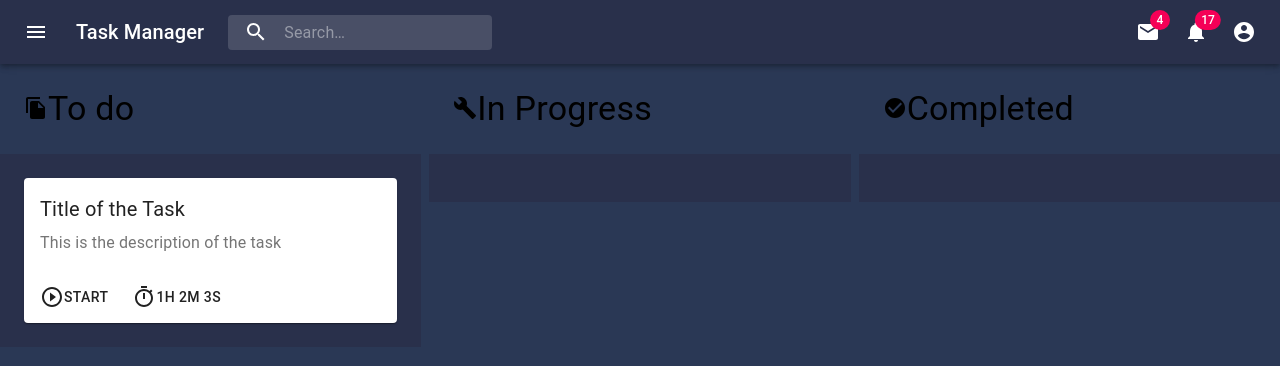
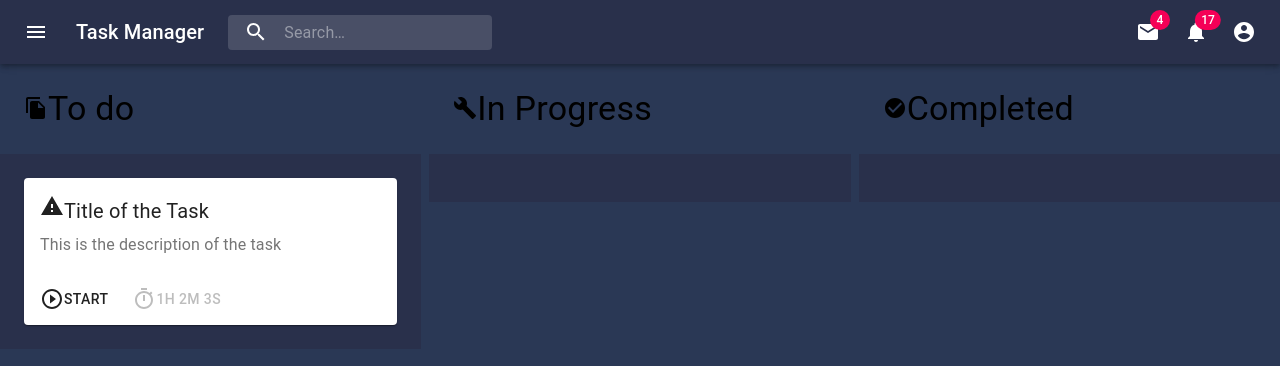
Before and after one commit to rishabh-khurana/Task-Manager, a React (Create React App) app: page / in a window 1280 px wide. Shown: the top 366 px of the page. Built offline with nearby package versions, Linux system fonts and the light colour scheme.

Commit message:
card design

```diff
--- a/src/components/HomePage.js
+++ b/src/components/HomePage.js
@@ -16,7 +16,15 @@ let Testdata = [
             indexNo:1,
             taskName:"Task One",
             taskdesc:"This is the first task which in Todo",
-            timeOfRegister:"20/11/2019"
+            timeOfRegister:"20/11/2019",
+            importance:"High"
+        },
+        {
+            indexNo:2,
+            taskName:"Task One",
+            taskdesc:"This is the second task which in Todo",
+            timeOfRegister:"20/11/2019",
+            importance:"Low"
         }
     ],
     [
@@ -24,7 +32,8 @@ let Testdata = [
             indexNo:1,
             taskName:"Task One",
             taskdesc:"This is the first task which in Progress",
-            timeOfRegister:"20/11/2019"
+            timeOfRegister:"20/11/2019",
+            importance:"High"
         }
     ],
     [
@@ -32,7 +41,8 @@ let Testdata = [
             indexNo:1,
             taskName:"Task One",
             taskdesc:"This is the first task which complete",
-            timeOfRegister:"20/11/2019"
+            timeOfRegister:"20/11/2019",
+            importance:"High"
         }
     ],
 ]
--- a/src/components/Task.js
+++ b/src/components/Task.js
@@ -7,6 +7,7 @@ import Button from '@material-ui/core/Button';
 import Typography from '@material-ui/core/Typography';
 import PlayCircleOutlineIcon from '@material-ui/icons/PlayCircleOutline';
 import TimerIcon from '@material-ui/icons/Timer';
+import WarningIcon from '@material-ui/icons/Warning';
 
 const useStyles = makeStyles({
   card: {
@@ -22,8 +23,8 @@ export default function SimpleCard() {
   return (
     <Card className={classes.card}>
       <CardContent>
-        <Typography className={classes.title} gutterBottom>
-          Title of the Task
+        <Typography className={classes.title} component="h2" gutterBottom>
+          <WarningIcon/>Title of the Task
         </Typography>
         <Typography component="p" color="textSecondary">
           This is the description of the task
@@ -31,7 +32,7 @@ export default function SimpleCard() {
       </CardContent>
       <CardActions>
         <Button><PlayCircleOutlineIcon/>Start</Button>
-        <Button>
+        <Button disabled>
           <TimerIcon/>1h 2m 3s
         </Button>
       </CardActions>
```
